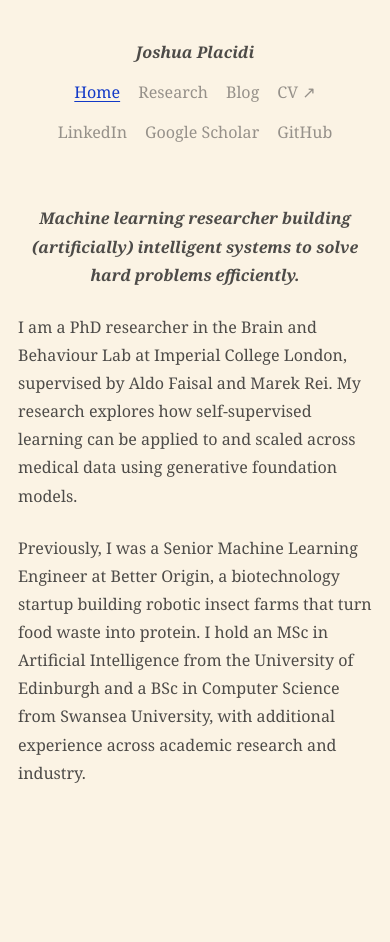
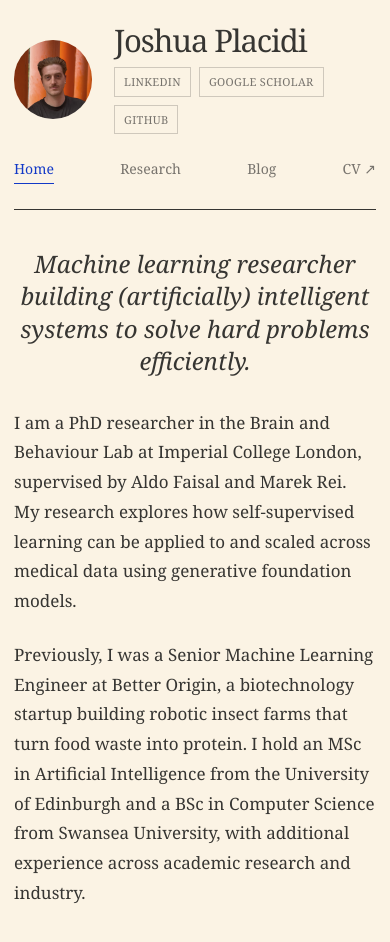
Before and after one commit to JoshuaPlacidi/JoshuaPlacidi.github.io, a React (Vite) app: page / in a window 390 px wide. Shown: the top 942 px of the page. Before the commit the page ends 851 px from the top, so only its background shows below. Built offline with nearby package versions, Linux system fonts and the light colour scheme.

Commit message:
Restore portfolio structure with subtle typography

```diff
--- a/app/globals.css
+++ b/app/globals.css
@@ -2,11 +2,10 @@
 
 :root {
   --paper: #fbf3e4;
-  --ink: #4d4b48;
-  --muted: #96918a;
-  --line: #ddd5c8;
+  --ink: #363532;
+  --muted: #77736d;
+  --line: #cfc8bc;
   --accent: #1239c7;
-  --text-size: clamp(1rem, .35vw + .92rem, 1.125rem);
 }
 
 * { box-sizing: border-box; }
@@ -16,8 +15,6 @@ body {
   background: var(--paper);
   color: var(--ink);
   font-family: Georgia, "Times New Roman", serif;
-  font-size: var(--text-size);
-  line-height: 1.75;
   text-rendering: optimizeLegibility;
 }
 a {
@@ -27,104 +24,136 @@ a {
   text-underline-offset: .18em;
 }
 ::selection { background: var(--ink); color: var(--paper); }
-.shell { width: min(760px, calc(100% - 48px)); margin-inline: auto; }
+.shell { width: min(1320px, calc(100% - 64px)); margin-inline: auto; }
 
 .siteHeader {
-  padding-block: 54px 34px;
+  min-height: 176px;
+  padding-block: 34px;
   display: flex;
-  flex-direction: column;
   align-items: center;
-  gap: 12px;
-  text-align: center;
+  justify-content: space-between;
+  gap: 50px;
+  border-bottom: 1px solid var(--ink);
+}
+.profile { display: flex; align-items: center; gap: 22px; }
+.profilePhoto {
+  display: block;
+  width: 112px;
+  aspect-ratio: 1;
+  border-radius: 50%;
+  object-fit: cover;
+  object-position: 50% 36%;
+  filter: saturate(.82) contrast(.96);
 }
 .profileName {
-  font-size: inherit;
-  font-style: italic;
-  font-weight: 600;
+  display: inline-block;
+  margin-bottom: 15px;
+  font-size: clamp(29px, 4vw, 43px);
+  line-height: 1;
+  letter-spacing: -.035em;
 }
-.socialLinks,
+.socialLinks { display: flex; flex-wrap: wrap; gap: 8px; }
+.socialLinks a {
+  padding: 6px 9px 5px;
+  border: 1px solid var(--line);
+  font-family: Georgia, "Times New Roman", serif;
+  color: var(--muted);
+  font-size: 11px;
+  letter-spacing: .03em;
+  text-transform: uppercase;
+  transition: border-color .18s ease, color .18s ease;
+}
+.socialLinks a:hover { color: var(--accent); border-color: var(--accent); }
 .pageNav {
   display: flex;
-  flex-wrap: wrap;
-  justify-content: center;
-  gap: 6px 18px;
+  align-items: center;
+  gap: 27px;
+  font-family: Georgia, "Times New Roman", serif;
+  color: var(--muted);
+  font-size: 14px;
 }
-.socialLinks a {
-  color: var(--muted);
-  transition: color .18s ease;
-}
-.socialLinks a:hover { color: var(--accent); }
-.pageNav {
-  color: var(--muted);
-}
+.pageNav a { padding-bottom: 4px; border-bottom: 1px solid transparent; }
 .pageNav a:hover,
 .pageNav a.active {
   color: var(--accent);
-  text-decoration: underline;
+  border-color: currentColor;
+  text-decoration: none;
 }
 
 .page {
-  min-height: calc(100svh - 210px);
-  padding-block: clamp(42px, 7vh, 82px) 90px;
+  width: min(900px, calc(100% - 64px));
+  min-height: calc(100svh - 176px);
+  padding-block: clamp(58px, 8vh, 94px);
 }
 .intro { width: 100%; }
 .introContent { margin-top: 0; }
 h1 {
   margin: 0;
-  max-width: none;
-  font: italic 600 var(--text-size)/1.75 Georgia, "Times New Roman", serif;
+  max-width: 820px;
+  font-size: clamp(24px, 2.5vw, 32px);
+  font-style: italic;
+  font-weight: 400;
+  line-height: 1.35;
   text-align: center;
+  margin-inline: auto;
 }
 .introCopy {
-  margin-top: 28px;
+  max-width: 800px;
+  margin: 36px auto 0;
+  color: var(--ink);
+  font-size: clamp(17px, .5vw + .9rem, 19px);
+  line-height: 1.75;
 }
 .introCopy p { margin: 0 0 24px; }
 .introCopy p:last-child { margin-bottom: 0; }
 
 .pageTitle {
-  margin-bottom: 34px;
+  margin-bottom: 52px;
 }
-.pageTitle h1 { max-width: none; font-size: inherit; }
-.entryList {
+.pageTitle h1 { max-width: none; font-size: clamp(26px, 3vw, 34px); }
+.entryList { display: grid; gap: 46px; }
+.entry {
   display: grid;
-  border-top: 1px solid var(--line);
-}
-.entry {
-  position: relative;
-  display: block;
-  padding: 24px 30px 24px 0;
-  border-bottom: 1px solid var(--line);
+  grid-template-columns: 40px 1fr 170px 18px;
+  gap: 22px;
+  align-items: center;
   transition: color .18s ease;
 }
 .entry:hover { color: var(--accent); }
 .entryNumber, .entryMeta {
   color: var(--muted);
+  font-size: 13px;
+  line-height: 1.55;
 }
-.entryNumber { display: none; }
 .entryMain h2 {
-  margin: 0;
-  font: inherit;
+  margin: 0 0 6px;
+  font-size: clamp(18px, 2vw, 22px);
   font-weight: 400;
+  line-height: 1.35;
 }
 .entryMain p,
 .entryMeta {
   margin: 0;
   color: var(--muted);
-  font-size: inherit;
-  line-height: inherit;
+  font-size: 14px;
+  line-height: 1.55;
 }
-.entryMeta { text-align: left; }
-.entryArrow {
-  position: absolute;
-  top: 24px;
-  right: 0;
-}
+.entryMeta { text-align: right; }
+.entryArrow { font-size: 14px; }
+.blogEntry { min-height: 80px; }
 
 @media (max-width: 760px) {
-  .shell { width: calc(100% - 36px); }
-  .siteHeader { padding-block: 38px 24px; }
-  .page { padding-block: 34px 64px; }
-  .introCopy { margin-top: 24px; }
-  .entry { padding-block: 20px; }
-  .entryArrow { top: 20px; }
+  .shell,
+  .page { width: calc(100% - 28px); }
+  .siteHeader { padding-block: 25px; align-items: flex-start; flex-direction: column; gap: 24px; }
+  .profilePhoto { width: 84px; }
+  .profileName { font-size: 31px; margin-bottom: 11px; }
+  .pageNav { width: 100%; justify-content: space-between; gap: 12px; }
+  .page { padding-block: 38px 70px; }
+  .introCopy { margin-top: 30px; }
+  .pageTitle { margin-bottom: 42px; }
+  .entryList { gap: 40px; }
+  .entry { grid-template-columns: 27px 1fr 14px; gap: 12px; align-items: start; }
+  .entryMeta { grid-column: 2; text-align: left; }
+  .entryArrow { grid-column: 3; grid-row: 1; }
 }
--- a/app/site-header.tsx
+++ b/app/site-header.tsx
@@ -12,9 +12,29 @@ const socialLinks = [
 export function SiteHeader({ current }: { current: PageName }) {
   return (
     <header className="siteHeader shell">
-      <a className="profileName" href="/">
-        Joshua Placidi
-      </a>
+      <div className="profile">
+        <a href="/" aria-label="Joshua Placidi, home">
+          <img
+            className="profilePhoto"
+            src="/me.jpg"
+            alt="Portrait of Joshua Placidi"
+            width="128"
+            height="128"
+          />
+        </a>
+        <div>
+          <a className="profileName" href="/">
+            Joshua Placidi
+          </a>
+          <div className="socialLinks">
+            {socialLinks.map((link) => (
+              <a href={link.href} target="_blank" rel="noreferrer" key={link.label}>
+                {link.label}
+              </a>
+            ))}
+          </div>
+        </div>
+      </div>
 
       <nav className="pageNav" aria-label="Primary navigation">
         <a className={current === "home" ? "active" : ""} href="/">Home</a>
@@ -22,14 +42,6 @@ export function SiteHeader({ current }: { current: PageName }) {
         <a className={current === "blog" ? "active" : ""} href="/blog">Blog</a>
         <a href="/Joshua-Placidi-CV.pdf" target="_blank" rel="noreferrer">CV ↗</a>
       </nav>
-
-      <div className="socialLinks" aria-label="Social links">
-        {socialLinks.map((link) => (
-          <a href={link.href} target="_blank" rel="noreferrer" key={link.label}>
-            {link.label}
-          </a>
-        ))}
-      </div>
     </header>
   );
 }
```
